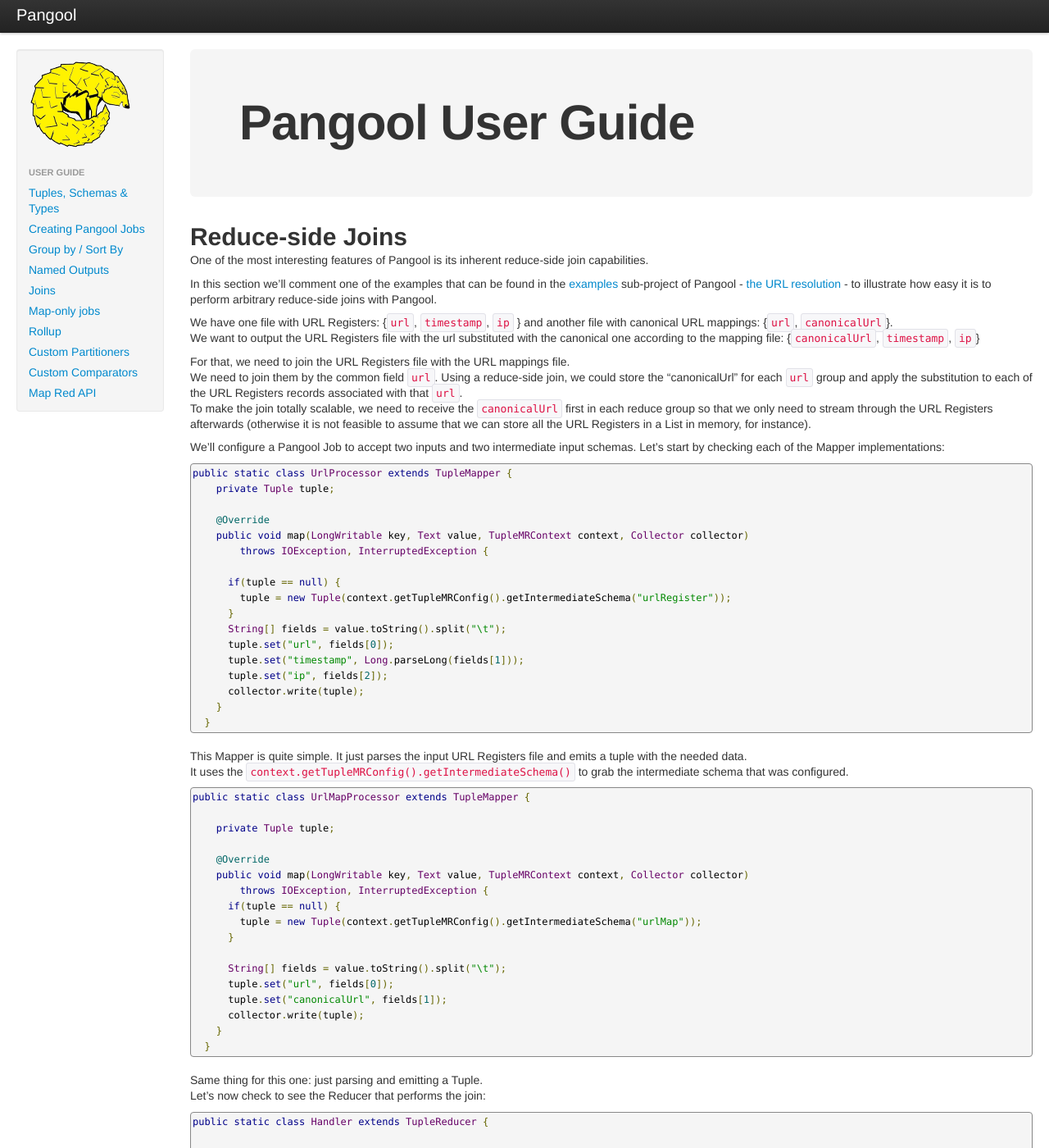
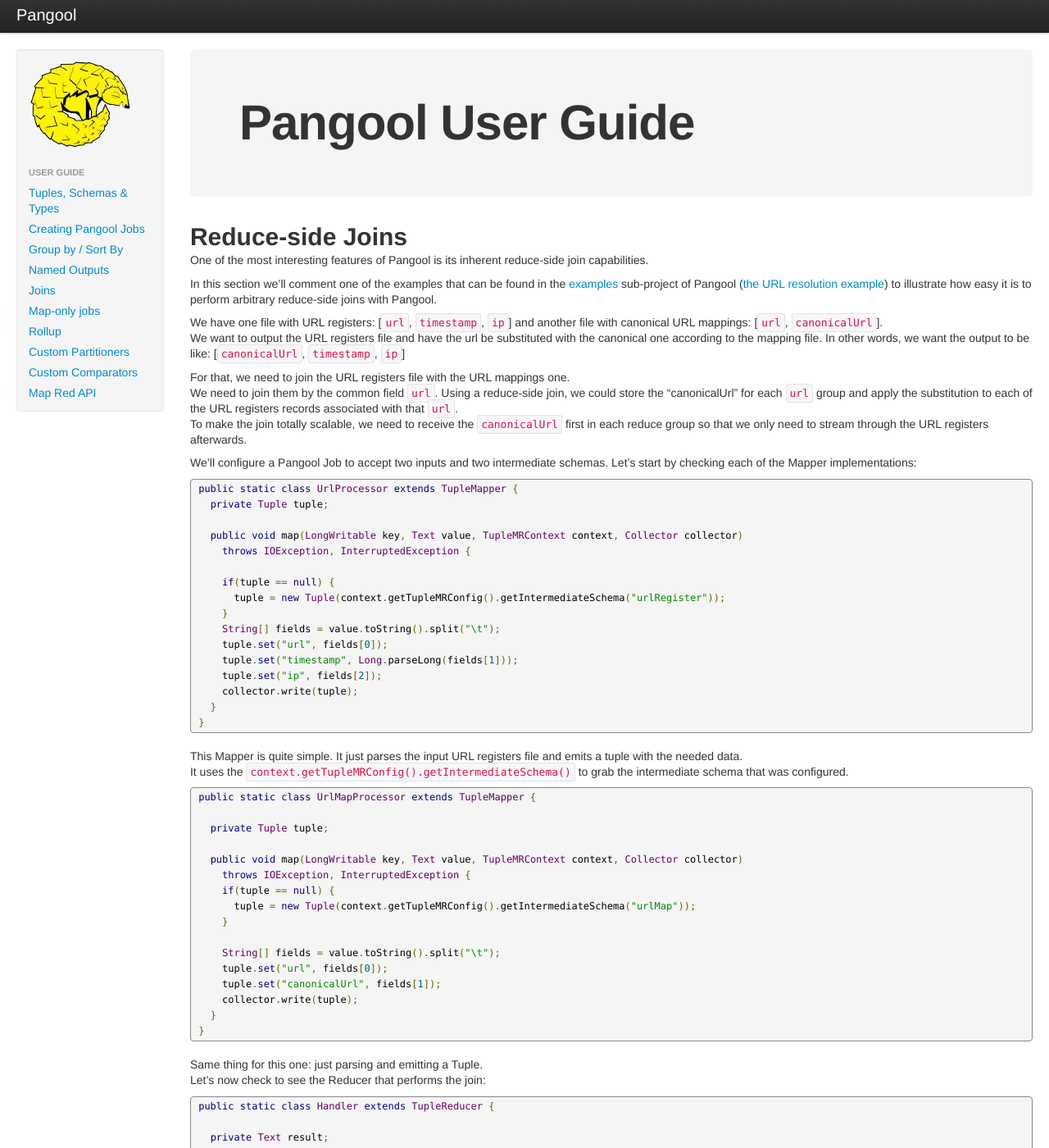
Before and after one commit to datasalt/pangool, a Jekyll site: the page built from userguide/joins.html, in a window 1280 px wide and 1400 px high. Shown: the whole window at 82% size. Built offline with Jekyll 4.4.1, drawn with Linux system fonts in a browser that asks for light colours; nearby versions of some CDN libraries; Markdown is read by kramdown in place of the engine named in the settings; some of the changed text lies outside the part shown.

Commit message:
Corrections & enhancements

```diff
--- a/userguide/joins.html
+++ b/userguide/joins.html
@@ -15,37 +15,34 @@
 <p>
  In this section we’ll comment one of the examples that can be found in the
  <a href="https://github.com/datasalt/pangool/tree/master/examples">examples</a> sub-project of Pangool
-  - <a href="https://github.com/datasalt/pangool/tree/master/examples/src/main/java/com/datasalt/pangool/examples/urlresolution/UrlResolution.java">the URL resolution</a>
-  - to illustrate how easy it is to perform arbitrary reduce-side joins with Pangool.
+  (<a href="https://github.com/datasalt/pangool/tree/master/examples/src/main/java/com/datasalt/pangool/examples/urlresolution/UrlResolution.java">the URL resolution example</a>)
+   to illustrate how easy it is to perform arbitrary reduce-side joins with Pangool.
 </p>
 
 <p>
- We have one file with URL Registers: {<code>url</code>, <code>timestamp</code>, <code>ip</code> }
- and another file with canonical URL mappings: {<code>url</code>, <code>canonicalUrl</code>}.<br>
- We want to output the URL Registers file with the url substituted with the canonical
- one according to the mapping file: {<code>canonicalUrl</code>, <code>timestamp</code>, <code>ip</code>}
+ We have one file with URL registers: [<code>url</code>, <code>timestamp</code>, <code>ip</code>]
+ and another file with canonical URL mappings: [<code>url</code>, <code>canonicalUrl</code>].<br>
+ We want to output the URL registers file and have the url be substituted with the canonical
+ one according to the mapping file. In other words, we want the output to be like: [<code>canonicalUrl</code>, <code>timestamp</code>, <code>ip</code>]
 </p>
 
 <p>
-For that, we need to join the URL Registers file with the URL mappings file.<br>
+For that, we need to join the URL registers file with the URL mappings one.<br>
 We need to join them by the common field <code>url</code>. Using a reduce-side join, we
 could store the “canonicalUrl” for each <code>url</code> group and apply the substitution
-to each of the URL Registers records associated with that <code>url</code>.<br>
+to each of the URL registers records associated with that <code>url</code>.<br>
 To make the join totally scalable, we need to receive the <code>canonicalUrl</code> first
-in each reduce group so that we only need to stream through the URL Registers afterwards
-(otherwise it is not feasible to assume that we can store all the URL Registers in a List in memory, for instance).
+in each reduce group so that we only need to stream through the URL registers afterwards.
 </p>
 
 <p>
-We’ll configure a Pangool Job to accept two inputs and two intermediate input schemas.
- Let’s start by checking each of the Mapper implementations:
+We’ll configure a Pangool Job to accept two inputs and two intermediate schemas. Let’s start by checking each of the Mapper implementations:
 </p>
 
 <pre class="prettyprint" id="java">
  public static class UrlProcessor extends TupleMapper<LongWritable, Text> {
    private Tuple tuple;
 
-    @Override
    public void map(LongWritable key, Text value, TupleMRContext context, Collector collector)
      throws IOException, InterruptedException {
 
@@ -62,7 +59,7 @@
 </pre>
 
 <p>
-This Mapper is quite simple. It just parses the input URL Registers file and emits a tuple
+This Mapper is quite simple. It just parses the input URL registers file and emits a tuple
 with the needed data.<br>
 It uses the <code>context.getTupleMRConfig().getIntermediateSchema()</code> to grab
 the intermediate schema that was configured.
@@ -73,7 +70,6 @@
 
    private Tuple tuple;
 
-    @Override
    public void map(LongWritable key, Text value, TupleMRContext context, Collector collector)
      throws IOException, InterruptedException {
      if(tuple == null) {
@@ -98,7 +94,6 @@
 
    private Text result;
 
-    @Override
    public void reduce(ITuple group, Iterable<ITuple> tuples, TupleMRContext context, Collector collector)
      throws IOException, InterruptedException, TupleMRException {
      if (result == null) {
@@ -135,15 +130,15 @@
 <p>
 What happens is that we are iterating over each of the Tuples associated with the same
 <code>url</code> group, but we are keeping a state variable in case that the Tuple belongs
-to one of the schemas (the one that processed <code>URL Mapping</code> registers).<br>
-Then, we use this state variable for emitting each of the <code>URL Registers</code>.<br>
- Note how we are assuming that the URL Mapping comes always before the <code>URL Registers</code>.<br>
+to one of the schemas (the one that processed URL mapping registers).<br>
+Then, we use this state variable for emitting each of the URL registers.<br>
+ Note how we are assuming that the URL mapping comes always before the URL registers.<br>
  In other words, there is a specific source sort within the records of the joined Tuple list.
- We’ll see this in greater detail when we configure the Job.
+ We’ll see this in greater detail when we configure the job.
 </p>
 
 <p>
-Let’s now check the Job configuration:
+Let’s now check the job configuration:
 </p>
 
 <pre class="prettyprint" id="java">
@@ -151,14 +146,14 @@
  grouper.addIntermediateSchema(new Schema("urlMap", urlMapFields));
  grouper.addIntermediateSchema(new Schema("urlRegister", urlRegisterFields));
  grouper.setGroupByFields("url");
+ ...
 </pre>
 
 <p>
-And that’s about it! We have just defined two schemas, associated them with each input
-source and defined the group key. Note that the <code>url</code> field must be present in both schemas
+And that’s about it! We have just defined two schemas and defined the group key. Note that the <code>url</code> field must be present in both schemas
 for the join to work. By default, Pangool will sort by the group by fields and will
 peform intersource sorting based on the order in which we defined the sources.
-In this case, for each group, the <code>URL Mapping</code> will come first - and that’s why the code above works.
+In this case, for each group, the URL mapping will come first - and that’s why the code above works.
 </p>
 
 <p>
```
Also changed, not shown: userguide/map_only_jobs.html (+5 -5 lines), userguide/mapred_api.html (+19 -19 lines), userguide/named_outputs.html (+14 -22 lines), userguide/partitioner.html (+4 -4 lines), userguide/rollup.html (+4 -4 lines). Lines whose indentation alone changed are shown as unchanged.
